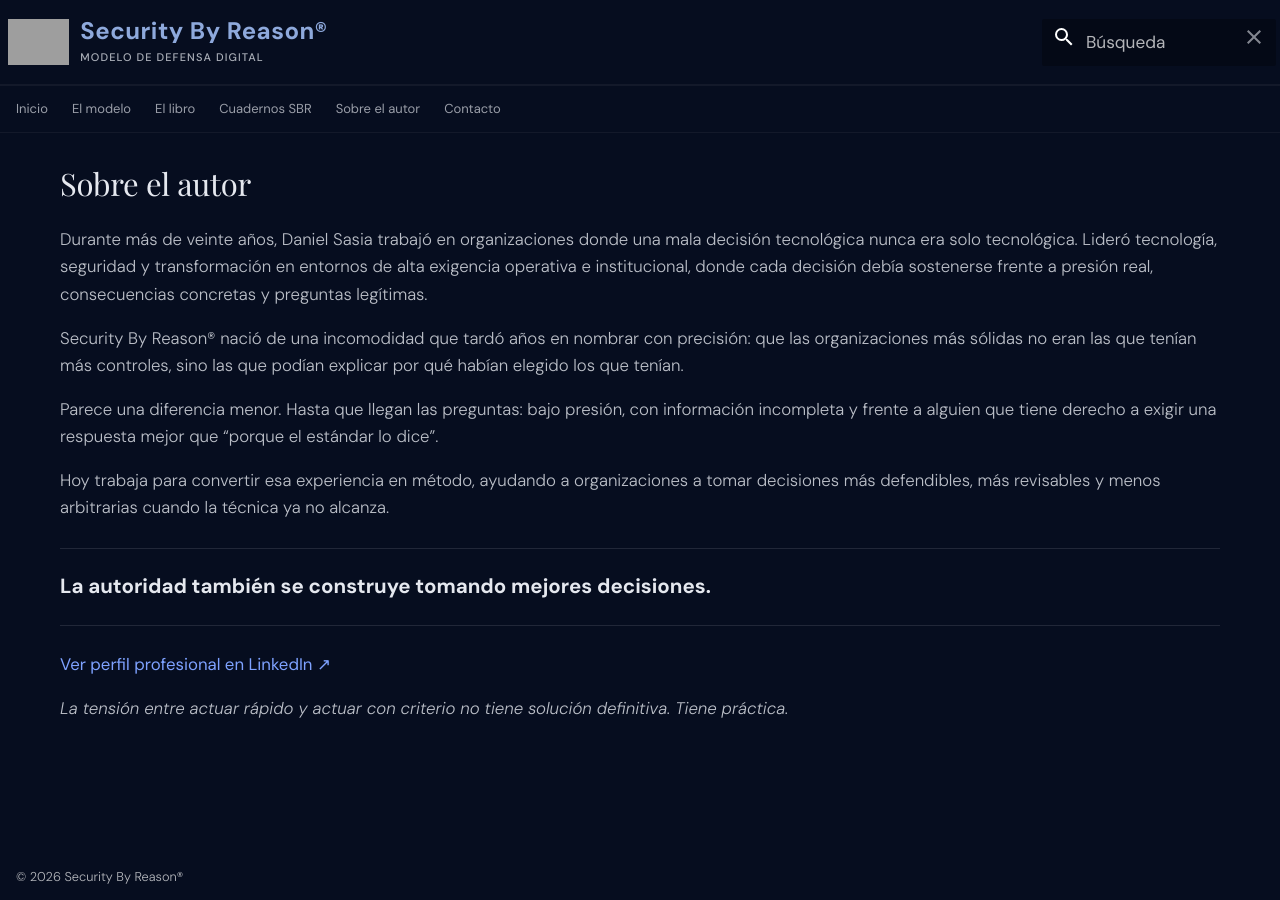
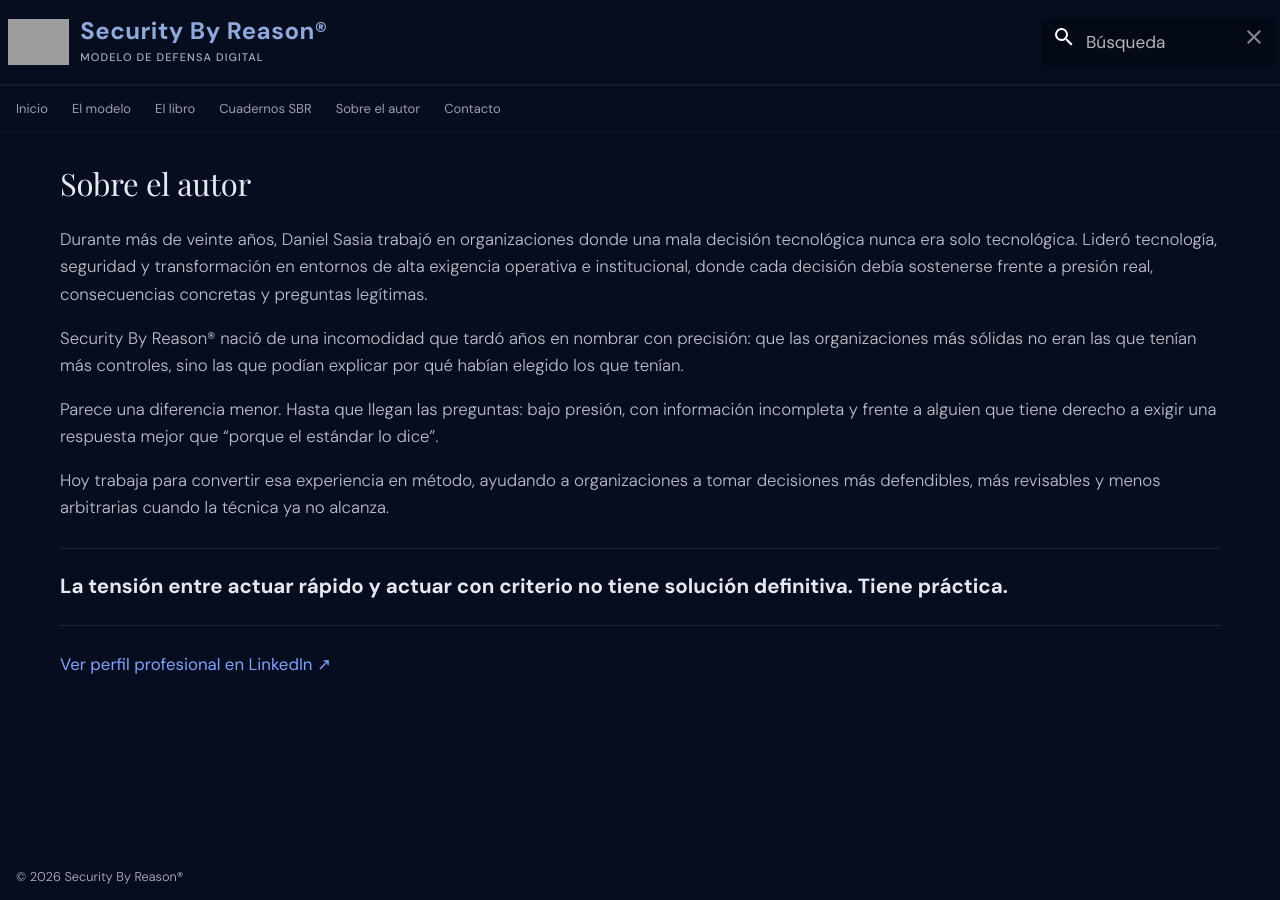
Before and after one commit to danielsasia/sbr-site, an MkDocs documentation site: the page built from docs/autor.md, in a window 1280 px wide. Built offline with MkDocs 1.6.1 and Material for MkDocs 9.7.7, drawn with Linux system fonts in a browser that asks for light colours; some web fonts are replaced; grey boxes are pictures that could not be loaded.

Commit message:
Update autor.md

```diff
--- a/docs/autor.md
+++ b/docs/autor.md
@@ -16,10 +16,8 @@ Hoy trabaja para convertir esa experiencia en método, ayudando a organizaciones
 
 ---
 
-<span class="hero-closing">La autoridad también se construye tomando mejores decisiones.</span>
+<span class="hero-closing">La tensión entre actuar rápido y actuar con criterio no tiene solución definitiva. Tiene práctica.</span>
 
 ---
 
 [Ver perfil profesional en LinkedIn](https://www.linkedin.com/in/danielsasia/){ .text-cta }
-
-*La tensión entre actuar rápido y actuar con criterio no tiene solución definitiva. Tiene práctica.*
```
